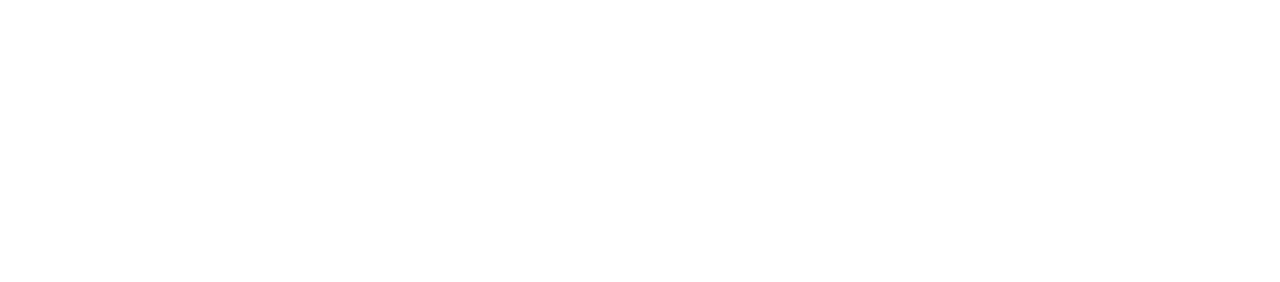
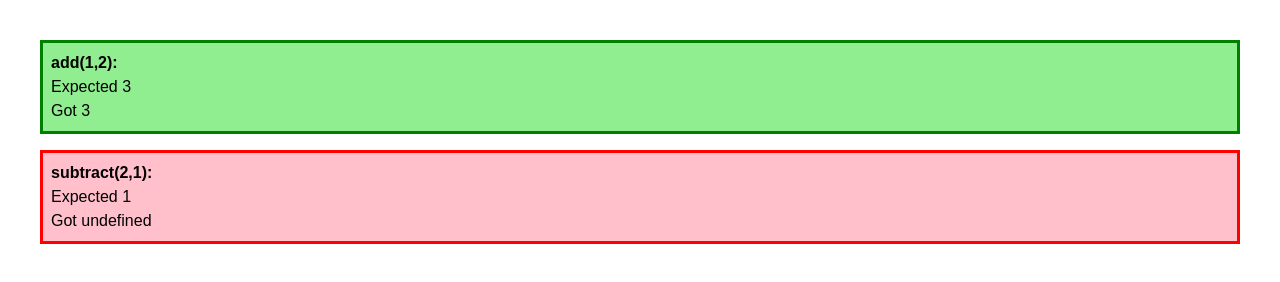
Before and after one commit to ga-wdi-exercises/js-calculator-intro, a plain HTML site: page index.html in a window 1280 px wide. Drawn offline with Linux system fonts and the light colour scheme.

Commit message:
add tests

```diff
--- a/calculator.js
+++ b/calculator.js
@@ -0,0 +1,11 @@
+function add(one, two){
+  return one + two
+}
+
+function subtract(){
+
+}
+
+function multiply(){
+
+}
--- a/index.html
+++ b/index.html
@@ -3,8 +3,11 @@
   <head>
     <meta charset="utf-8">
     <title>js-calc</title>
+    <link rel="stylesheet" href="styles.css" media="screen" title="no title" charset="utf-8">
   </head>
   <body>
+
     <script src="calculator.js" charset="utf-8"></script>
+    <script src="tests.js" charset="utf-8"></script>
   </body>
 </html>
--- /dev/null
+++ b/styles.css
@@ -0,0 +1,20 @@
+body{
+  padding:2em;
+  font-family:sans-serif;
+}
+
+.pass, .fail{
+  padding:.5em;
+  margin-bottom:1em;
+  line-height:1.5;
+}
+
+.pass{
+  background:lightGreen;
+  border: 3px solid green;
+}
+
+.fail{
+  background:pink;
+  border: 3px solid red;
+}
--- /dev/null
+++ b/tests.js
@@ -0,0 +1,17 @@
+function assert(text, one, two){
+  var div = document.createElement("div");
+
+  var title = document.createElement("strong");
+  title.innerHTML = text + ":";
+
+  var content = document.createElement("span")
+  content.innerHTML = "<br> Expected " + two + "<br> Got " + one
+  one === two ? div.classList.add("pass") : div.classList.add("fail")
+
+  div.appendChild(title);
+  div.appendChild(content);
+  document.body.appendChild(div);
+}
+
+assert("add(1,2)", add(1,2), 3);
+assert("subtract(2,1)", subtract(2,1), 1);
```
